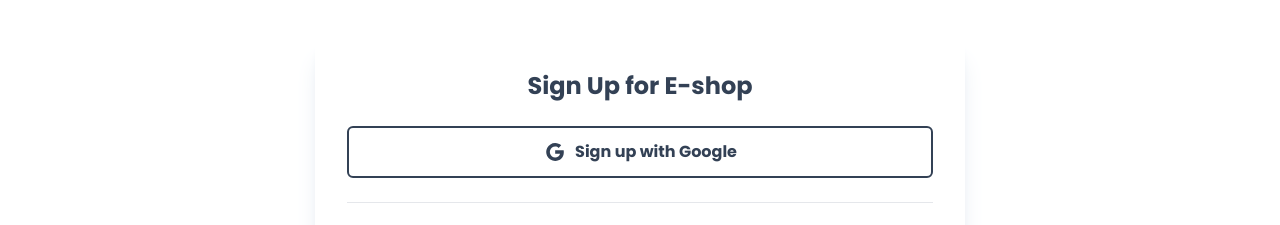
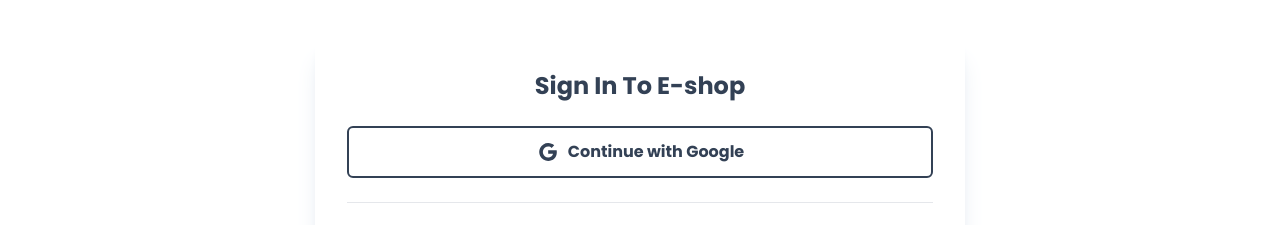
Before and after one commit to Anonymous-Roys/techHaven, a Next.js app: page /login in a window 1280 px wide. Shown: the part 122-347 px from the top of the page. Built offline with nearby package versions, Linux system fonts and the light colour scheme; a web font is replaced by a local one.

Commit message:
loginpage

```diff
--- a/app/login/LoginForm.tsx
+++ b/app/login/LoginForm.tsx
@@ -14,7 +14,6 @@ const LoginForm = () => {
     const { register, handleSubmit, formState: { errors } } =
     useForm<FieldValues>({
         defaultValues:{
-            name: '',
             email: '',
             password: '',
 
@@ -31,10 +30,10 @@ const LoginForm = () => {
     }
     return (
         <>
-            <Heading title="Sign Up for E-shop" />
+            <Heading title="Sign In To E-shop" />
             <Button
             outline
-            label="Sign up with Google"
+            label="Continue with Google"
             icon={AiOutlineGoogle}
             onClick={()=>{}}
             />
```
